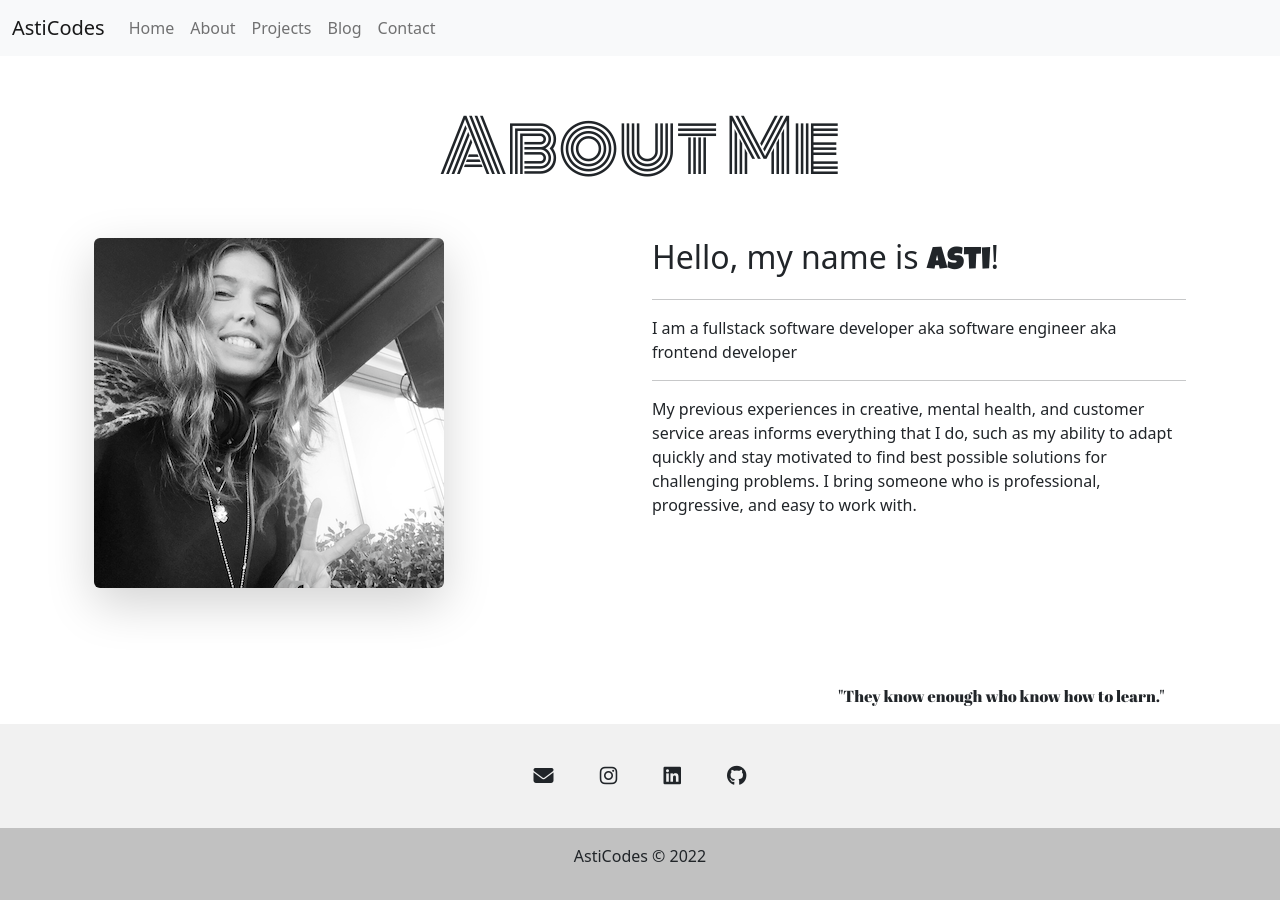
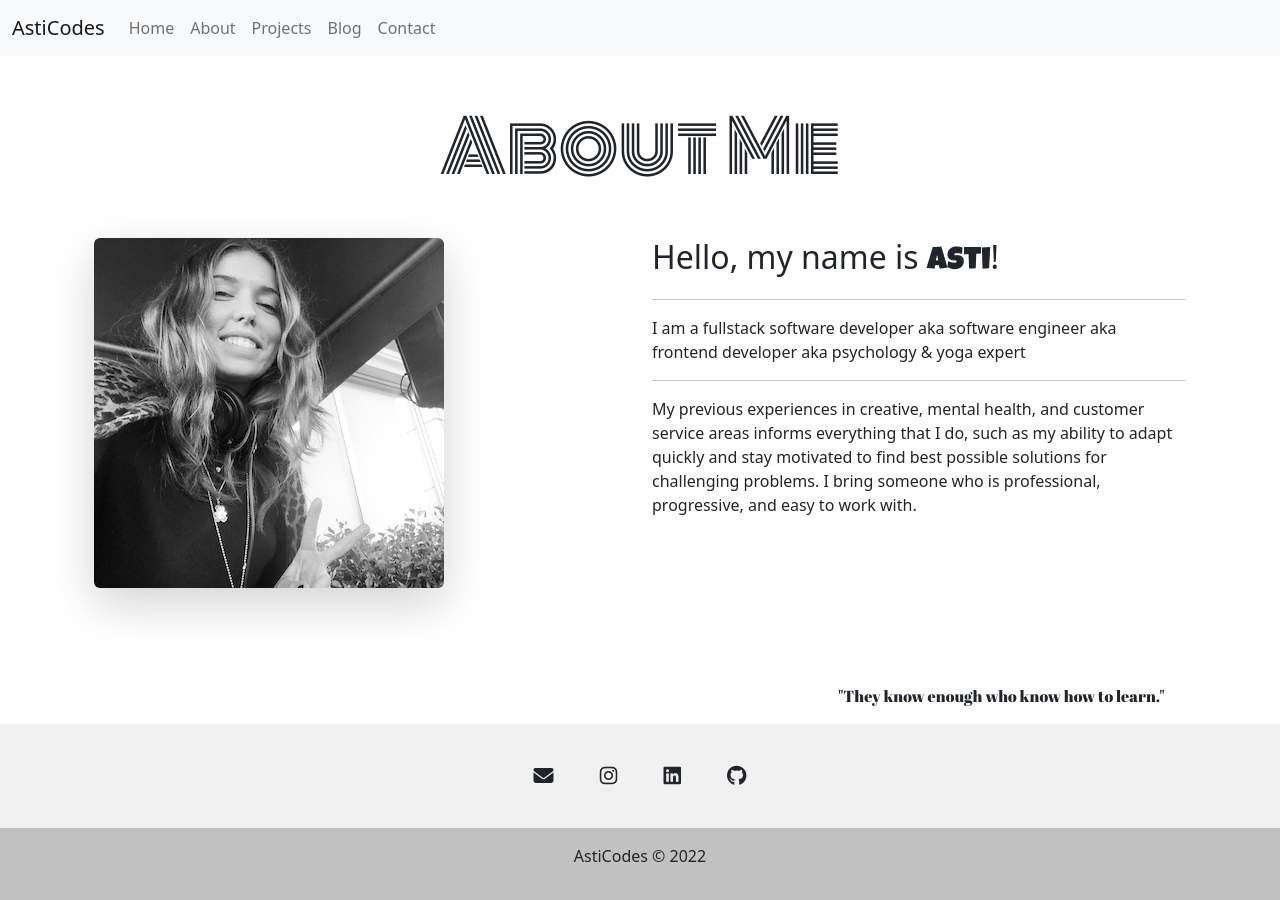
Before and after one commit to AnastasiiaAsti/portfolio, a Django app: page /about/ in a window 1280 px wide. Run offline with Django 4.2, Linux system fonts and the light colour scheme; data that the repository does not hold is empty; some libraries are stand-ins or nearby versions; some web fonts are replaced.

Commit message:
add text to about.html and m-0

```diff
--- a/main_app/templates/about.html
+++ b/main_app/templates/about.html
@@ -14,7 +14,7 @@
       <h2 class="">Hello, my name is <span class="lucky">Asti</span>!</h2><hr>
       <p>
         I am a fullstack software developer aka software engineer aka frontend
-        developer<br /><hr>
+        developer aka psychology & yoga expert<br /><hr>
         My previous experiences in creative, mental health, and customer service
         areas informs everything that I do, such as my ability to adapt quickly
         and stay motivated to find best possible solutions for challenging
--- a/main_app/templates/base.html
+++ b/main_app/templates/base.html
@@ -1,4 +1,5 @@
 {% load static %}
+
 <!DOCTYPE html>
 <html lang="en">
   <head>
@@ -31,7 +32,7 @@
 
     <title>Asti codes</title>
   </head>
-  <body class="d-flex flex-column min-vh-100">
+  <body class="m-0 d-flex flex-column min-vh-100">
     <header>
       <nav class="navbar navbar-expand-lg bg-light">
         <div class="container-fluid">
```
